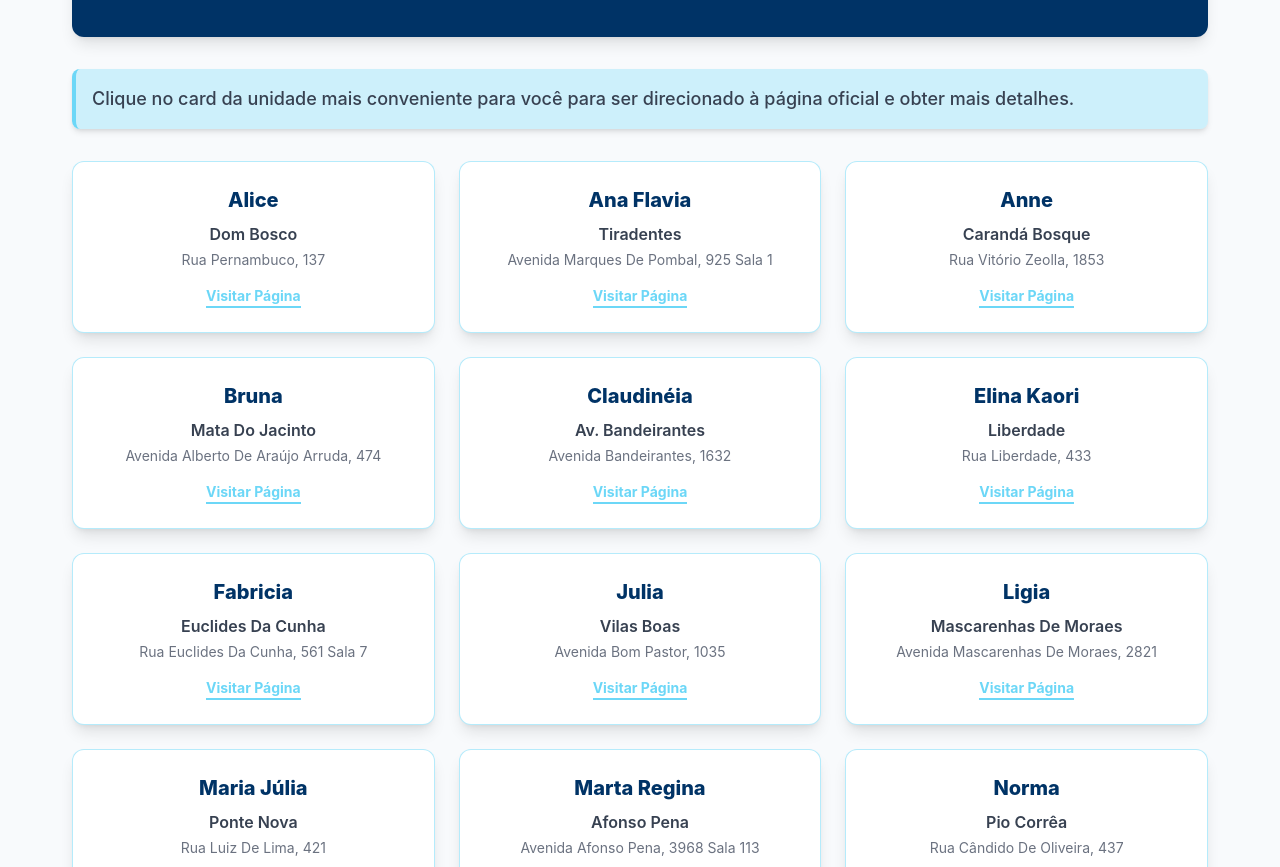
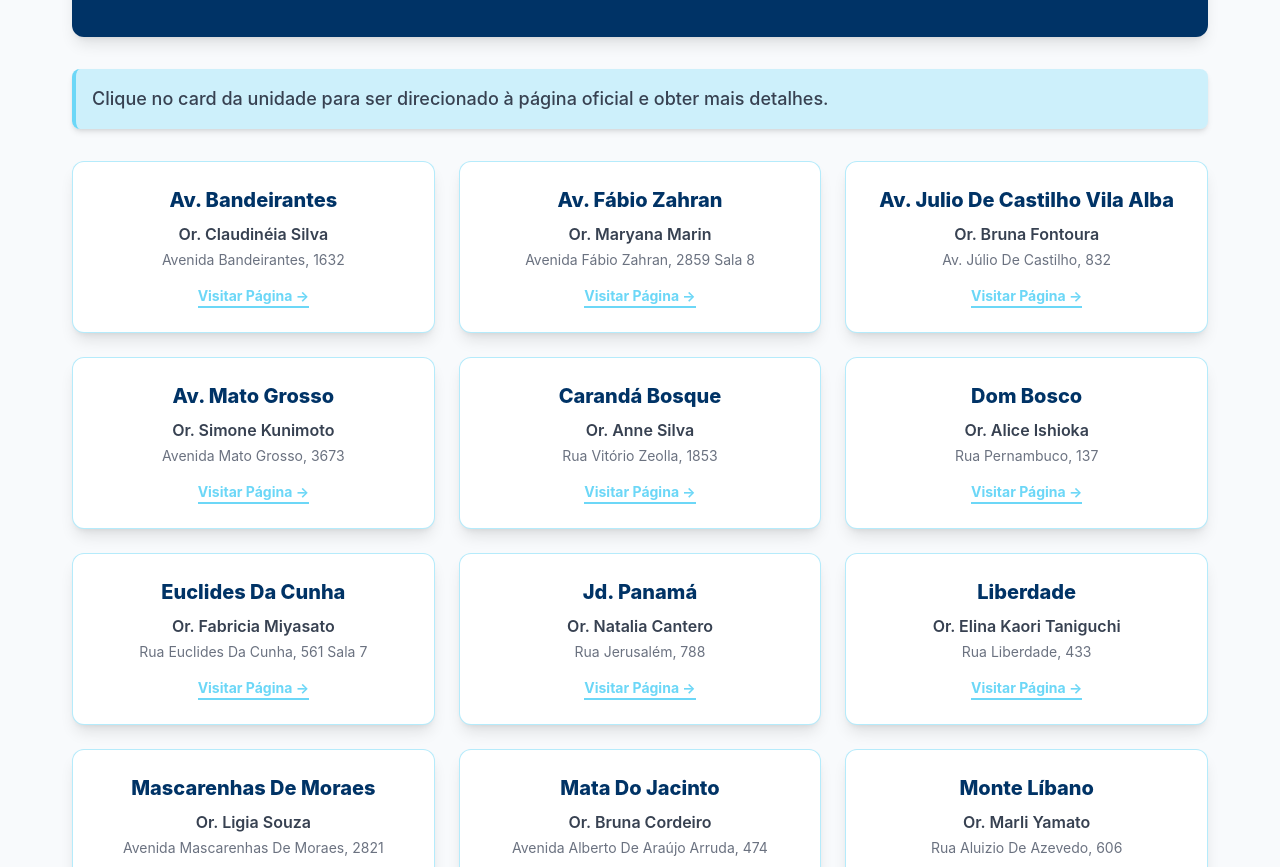
Before and after one commit to CaioTome/BuscaKumon, a plain HTML site: page index.html in a window 1280 px wide. Shown: the part 151-1018 px from the top of the page. Drawn offline with nearby package versions, Linux system fonts and the light colour scheme.

Commit message:
Standardize KUMON to Kumon in index.html

```diff
--- a/index.html
+++ b/index.html
@@ -3,7 +3,7 @@
 <head>
     <meta charset="UTF-8">
     <meta name="viewport" content="width=device-width, initial-scale=1.0">
-    <title>KUMON Campo Grande | Encontre Sua Unidade</title>
+    <title>Kumon Campo Grande | Encontre Sua Unidade</title>
     <!-- Carrega o Tailwind CSS CDN -->
     <script src="https://cdn.tailwindcss.com"></script>
     <script>
@@ -11,10 +11,10 @@
             theme: {
                 extend: {
                     colors: {
-                        // Azul KUMON Escuro para contraste e cabeçalho
-                        'KUMON-blue-dark': '#003366',
+                        // Azul Kumon Escuro para contraste e cabeçalho
+                        'kumon-blue-dark': '#003366',
                         // Azul claro solicitado pelo usuário
-                        'KUMON-light': '#6cd7f7',
+                        'kumon-light': '#6cd7f7',
                     },
                     fontFamily: {
                         sans: ['Inter', 'sans-serif'],
@@ -32,7 +32,7 @@
         .container-wrapper {
             max-width: 1200px;
         }
-        /* Adiciona um efeito sutil de sombra na cor KUMON Light ao passar o mouse */
+        /* Adiciona um efeito sutil de sombra na cor Kumon Light ao passar o mouse */
         .card-hover:hover {
             box-shadow: 0 4px 6px -1px rgba(108, 215, 247, 0.4), 0 2px 4px -2px rgba(108, 215, 247, 0.4);
         }
@@ -43,85 +43,86 @@
     <!-- Container Principal com Layout Centralizado -->
     <div class="container-wrapper mx-auto p-4 sm:p-8">
 
-        <!-- Cabeçalho (Usando o Azul KUMON Escuro) -->
-        <header class="text-center py-10 bg-KUMON-blue-dark rounded-xl shadow-lg mb-8">
+        <!-- Cabeçalho (Usando o Azul Kumon Escuro) -->
+        <header class="text-center py-10 bg-kumon-blue-dark rounded-xl shadow-lg mb-8">
             <h1 class="text-3xl sm:text-4xl font-extrabold text-white tracking-tight">
-                Conheça sua unidade KUMON mais próxima
+                Conheça sua unidade Kumon mais próxima
             </h1>
             <p class="mt-2 text-xl text-white/90">
                 Campo Grande - Mato Grosso do Sul
             </p>
         </header>
 
-        <!-- Informação e Instruções (Usando o Azul KUMON Claro) -->
-        <div class="mb-8 p-4 bg-KUMON-light/30 border-l-4 border-KUMON-light rounded-lg shadow-md">
+        <!-- Informação e Instruções (Usando o Azul Kumon Claro) -->
+        <div class="mb-8 p-4 bg-kumon-light/30 border-l-4 border-kumon-light rounded-lg shadow-md">
             <p class="text-gray-700 text-lg font-medium">
-                Clique no card da unidade mais conveniente para você para ser direcionado à página oficial e obter mais detalhes.
+                Clique no card da unidade para ser direcionado à página oficial e obter mais detalhes.
             </p>
         </div>
 
-        <!-- Área dos Botões (Grid Responsivo) -->
+        <!-- Área dos Cards (Grid Responsivo) -->
         <div id="unidades-grid" class="grid grid-cols-1 sm:grid-cols-2 lg:grid-cols-3 gap-6">
-            <!-- Os botões serão injetados aqui pelo JavaScript -->
+            <!-- Os cards serão injetados aqui pelo JavaScript -->
         </div>
 
     </div>
 
     <script>
         /**
-         * Função utilitária para converter uma string para Title Case (primeira letra de cada palavra em maiúsculo).
+         * Função utilitária para converter uma string para Title Case.
+         * Remove quebras de linha/espaços extras e trata siglas (ex: AV, MS) para maiúsculas.
          * @param {string} str - A string a ser convertida.
          * @returns {string} A string formatada em Title Case.
          */
         function toTitleCase(str) {
             if (!str) return '';
+            // Remove espaços em branco extras e quebras de linha
+            str = str.replace(/["\n\r]/g, '').trim();
+
             return str.toLowerCase().split(' ').map((word) => {
-                if (word.includes('(') || word.includes(')')) {
-                    // Mantém o Title Case se a palavra tiver parênteses (ex: nomes compostos)
-                    return word.charAt(0).toUpperCase() + word.slice(1);
-                }
                 // Garante que a primeira letra da palavra seja maiúscula
                 return word.charAt(0).toUpperCase() + word.slice(1);
             }).join(' ');
         }
 
-        // Dados das Unidades KUMON (Separados por Orientador, Bairro e Endereço)
-        const KUMONUnidadesRaw = [
-            { orientador: "ALICE", bairro: "Dom Bosco", endereco: "Rua Pernambuco, 137", link: "https://www.KUMON.com.br/ms/campo-grande-dom-bosco/" },
-            { orientador: "ANA FLAVIA", bairro: "Tiradentes", endereco: "Avenida Marques de Pombal, 925 Sala 1", link: "https://www.KUMON.com.br/ms/campo-grande-tiradentes/" },
-            { orientador: "ANNE", bairro: "Carandá Bosque", endereco: "RUA VITÓRIO ZEOLLA, 1853", link: "https://www.KUMON.com.br/ms/campo-grande-caranda-bosque/" },
-            { orientador: "BRUNA", bairro: "Mata do Jacinto", endereco: "AVENIDA ALBERTO DE ARAÚJO ARRUDA, 474", link: "https://www.KUMON.com.br/ms/campo-grande-mata-do-jacinto/" },
-            { orientador: "CLAUDINÉIA", bairro: "Av. Bandeirantes", endereco: "AVENIDA BANDEIRANTES, 1632", link: "https://www.KUMON.com.br/ms/campo-grande-av-bandeirantes/" },
-            { orientador: "ELINA KAORI", bairro: "Liberdade", endereco: "RUA LIBERDADE, 433", link: "https://www.KUMON.com.br/ms/campo-grande-liberdade/" },
-            { orientador: "FABRICIA", bairro: "Euclides da Cunha", endereco: "RUA EUCLIDES DA CUNHA, 561 SALA 7", link: "https://www.KUMON.com.br/ms/campo-grande-euclides-da-cunha/" },
-            { orientador: "JULIA", bairro: "Vilas Boas", endereco: "AVENIDA BOM PASTOR, 1035", link: "https://www.KUMON.com.br/ms/campo-grande-vilas-boas/" },
-            { orientador: "LIGIA", bairro: "Mascarenhas de Moraes", endereco: "AVENIDA MASCARENHAS DE MORAES, 2821", link: "https://www.KUMON.com.br/ms/campo-grande-mascarenhas-de-moraes/" },
-            { orientador: "MARIA JÚLIA", bairro: "Ponte Nova", endereco: "RUA LUIZ DE LIMA, 421", link: "https://www.KUMON.com.br/ms/campo-grande-ponte-nova/" },
-            { orientador: "MARTA REGINA", bairro: "Afonso Pena", endereco: "AVENIDA AFONSO PENA, 3968 SALA 113", link: "https://www.KUMON.com.br/ms/campo-grande-afonso-pena/" },
-            { orientador: "NORMA", bairro: "Pio Corrêa", endereco: "RUA CÂNDIDO DE OLIVEIRA, 437", link: "https://www.KUMON.com.br/ms/campo-grande-pio-correa/" },
-            { orientador: "SADAE", bairro: "Centro", endereco: "RUA RUI BARBOSA, 2831", link: "https://www.KUMON.com.br/ms/campo-grande-centro/" },
-            { orientador: "SIMONE", bairro: "Monte Líbano", endereco: "RUA AMADOR BUENO, 1224", link: "https://www.KUMON.com.br/ms/campo-grande-monte-libano/" },
-            { orientador: "SUELY", bairro: "Jardim dos Estados", endereco: "RUA ALFREDO PIRES, 203", link: "https://www.KUMON.com.br/ms/campo-grande-jardim-dos-estados/" },
-            { orientador: "VILMA", bairro: "Santa Fé", endereco: "AVENIDA SANTA FÉ, 775", link: "https://www.KUMON.com.br/ms/campo-grande-santa-fe/" },
+        // Dados das Unidades Kumon (Extraídos da lista mais recente fornecida)
+        const kumonUnidadesRaw = [
+            // [Primeiro Nome Orientadora, Último Nome Orientadora, Endereço Unidade, Página Web, Nome da Unidade]
+            { primeiroNome: "MARYANA", ultimoNome: "MARIN", endereco: "AVENIDA FÁBIO ZAHRAN, 2859 SALA 8", link: "https://www.kumon.com.br/ms/campo-grande-av-fabio-zahran-ms-1/", nomeUnidade: "AV. FÁBIO ZAHRAN" },
+            { primeiroNome: "BRUNA", ultimoNome: "FONTOURA", endereco: "Av. Júlio de Castilho, 832", link: "https://www.kumon.com.br/ms/campo-grande-av-julio-de-castilho-vila-alba-1/", nomeUnidade: "AV. JULIO DE CASTILHO VILA ALBA" },
+            { primeiroNome: "CLAUDINÉIA", ultimoNome: "SILVA", endereco: "AVENIDA BANDEIRANTES, 1632", link: "https://www.kumon.com.br/ms/campo-grande-av-bandeirantes/", nomeUnidade: "AV. BANDEIRANTES" },
+            { primeiroNome: "SIMONE", ultimoNome: "KUNIMOTO", endereco: "AVENIDA MATO GROSSO, 3673", link: "https://www.kumon.com.br/ms/campo-grande-av-mato-grossso/", nomeUnidade: "AV. MATO GROSSO" },
+            { primeiroNome: "ANNE", ultimoNome: "SILVA", endereco: "RUA VITÓRIO ZEOLLA, 1853", link: "https://www.kumon.com.br/ms/campo-grande-caranda-bosque/", nomeUnidade: "CARANDÁ BOSQUE" },
+            { primeiroNome: "ALICE", ultimoNome: "ISHIOKA", endereco: "Rua Pernambuco, 137", link: "https://www.kumon.com.br/ms/campo-grande-dom-bosco/", nomeUnidade: "DOM BOSCO" },
+            { primeiroNome: "FABRICIA", ultimoNome: "MIYASATO", endereco: "RUA EUCLIDES DA CUNHA, 561 SALA 7", link: "https://www.kumon.com.br/ms/campo-grande-euclides-da-cunha/", nomeUnidade: "EUCLIDES DA CUNHA" },
+            { primeiroNome: "NATALIA", ultimoNome: "CANTERO", endereco: "RUA JERUSALÉM, 788", link: "https://www.kumon.com.br/ms/campo-grande-jd-panama/", nomeUnidade: "JD. PANAMÁ" },
+            { primeiroNome: "ELINA KAORI", ultimoNome: "TANIGUCHI", endereco: "RUA LIBERDADE, 433", link: "https://www.kumon.com.br/ms/campo-grande-liberdade/", nomeUnidade: "LIBERDADE" },
+            { primeiroNome: "LIGIA", ultimoNome: "Souza", endereco: "AVENIDA MASCARENHAS DE MORAES, 2821", link: "https://www.kumon.com.br/ms/campo-grande-mascarenhas-de-moraes/", nomeUnidade: "MASCARENHAS DE MORAES" },
+            { primeiroNome: "BRUNA", ultimoNome: "CORDEIRO", endereco: "AVENIDA ALBERTO DE ARAÚJO ARRUDA, 474", link: "https://www.kumon.com.br/ms/campo-grande-mata-do-jacinto/", nomeUnidade: "MATA DO JACINTO" },
+            { primeiroNome: "MARLI", ultimoNome: "YAMATO", endereco: "RUA ALUIZIO DE AZEVEDO, 606", link: "https://www.kumon.com.br/ms/campo-grande-monte-libano/", nomeUnidade: "MONTE LÍBANO" },
+            { primeiroNome: "MARIA JÚLIA", ultimoNome: "OLIVEIRA", endereco: "RUA ANA LUIZA DE SOUZA, 870 SALA 2", link: "https://www.kumon.com.br/ms/campo-grande-pioneiros-ms/", nomeUnidade: "PIONEIROS" },
+            { primeiroNome: "ANA FLAVIA", ultimoNome: "SOKEN", endereco: "Avenida Marques de Pombal, 925 Sala 1", link: "https://www.kumon.com.br/ms/campo-grande-tiradentes/", nomeUnidade: "TIRADENTES" },
+            { primeiroNome: "MARILEA", ultimoNome: "LOPES", endereco: "RUA SÃO BARTOLOMEU, 381", link: "https://www.kumon.com.br/ms/campo-grande-vila-nasser/", nomeUnidade: "VILA NASSER" },
+            { primeiroNome: "JULIA", ultimoNome: "KANAMARU", endereco: "AVENIDA BOM PASTOR, 1035", link: "https://www.kumon.com.br/ms/campo-grande-vilas-boas/", nomeUnidade: "VILAS BOAS" },
         ];
 
-        // 1. Aplicar Title Case e Padronizar Nomes
-        const KUMONUnidadesFormatadas = KUMONUnidadesRaw.map(unidade => ({
-            orientador: toTitleCase(unidade.orientador),
-            bairro: toTitleCase(unidade.bairro),
+        // 1. Aplicar Title Case e Padronizar Dados
+        const kumonUnidadesFormatadas = kumonUnidadesRaw.map(unidade => ({
+            nomeUnidade: toTitleCase(unidade.nomeUnidade),
+            orientadora: `Or. ${toTitleCase(unidade.primeiroNome)} ${toTitleCase(unidade.ultimoNome)}`,
             endereco: toTitleCase(unidade.endereco),
             link: unidade.link
         }));
 
-        // 2. Ordenar Alfabeticamente pelo Nome do Orientador
-        KUMONUnidadesFormatadas.sort((a, b) => {
-            return a.orientador.localeCompare(b.orientador, 'pt', { sensitivity: 'base' });
+        // 2. Ordenar Alfabeticamente pelo Nome da Unidade
+        kumonUnidadesFormatadas.sort((a, b) => {
+            return a.nomeUnidade.localeCompare(b.nomeUnidade, 'pt', { sensitivity: 'base' });
         });
 
         document.addEventListener('DOMContentLoaded', () => {
             const grid = document.getElementById('unidades-grid');
 
-            KUMONUnidadesFormatadas.forEach(unidade => {
+            kumonUnidadesFormatadas.forEach(unidade => {
                 // Cria o elemento de link (âncora) que age como o card
                 const linkElement = document.createElement('a');
                 linkElement.href = unidade.link;
@@ -129,21 +130,21 @@
 
                 // Adiciona as classes Tailwind para estilização do card (centralizado)
                 linkElement.className = `
-                    block p-6 bg-white border border-KUMON-light/50 rounded-xl shadow-lg
-                    hover:bg-KUMON-blue-dark card-hover transition duration-300 ease-in-out
+                    block p-6 bg-white border border-kumon-light/50 rounded-xl shadow-lg
+                    hover:bg-kumon-blue-dark card-hover transition duration-300 ease-in-out
                     group cursor-pointer text-center
                 `;
 
                 // Conteúdo interno do card
                 linkElement.innerHTML = `
-                    <!-- Nome do Orientador (Maior e em destaque) -->
-                    <p class="text-xl font-extrabold text-KUMON-blue-dark group-hover:text-white transition duration-300">
-                        ${unidade.orientador}
+                    <!-- Nome da Unidade (Destaque principal) -->
+                    <p class="text-xl font-extrabold text-kumon-blue-dark group-hover:text-white transition duration-300 mb-2">
+                        ${unidade.nomeUnidade}
                     </p>
 
-                    <!-- Bairro -->
-                    <p class="mt-2 text-md font-semibold text-gray-700 group-hover:text-white transition duration-300">
-                        ${unidade.bairro}
+                    <!-- Nome da Orientadora -->
+                    <p class="text-md font-semibold text-gray-700 group-hover:text-white transition duration-300">
+                        ${unidade.orientadora}
                     </p>
 
                     <!-- Endereço -->
@@ -152,8 +153,8 @@
                     </p>
 
                     <!-- Link (Visitar Página) -->
-                    <span class="mt-4 inline-block text-sm font-bold border-b-2 border-KUMON-light text-KUMON-light group-hover:text-white group-hover:border-white transition duration-300">
-                        Visitar Página
+                    <span class="mt-4 inline-block text-sm font-bold border-b-2 border-kumon-light text-kumon-light group-hover:text-white group-hover:border-white transition duration-300">
+                        Visitar Página &rarr;
                     </span>
                 `;
 
```
